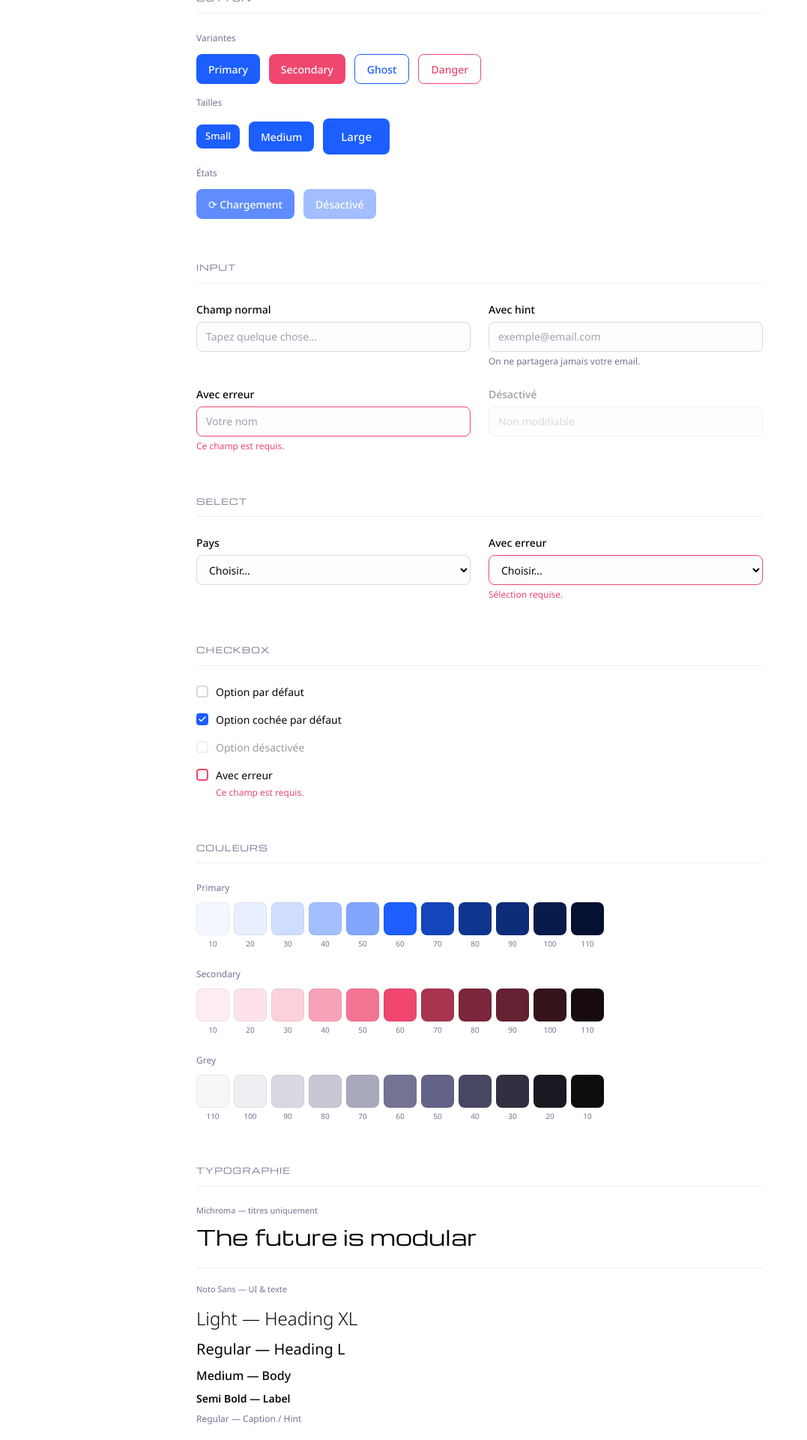
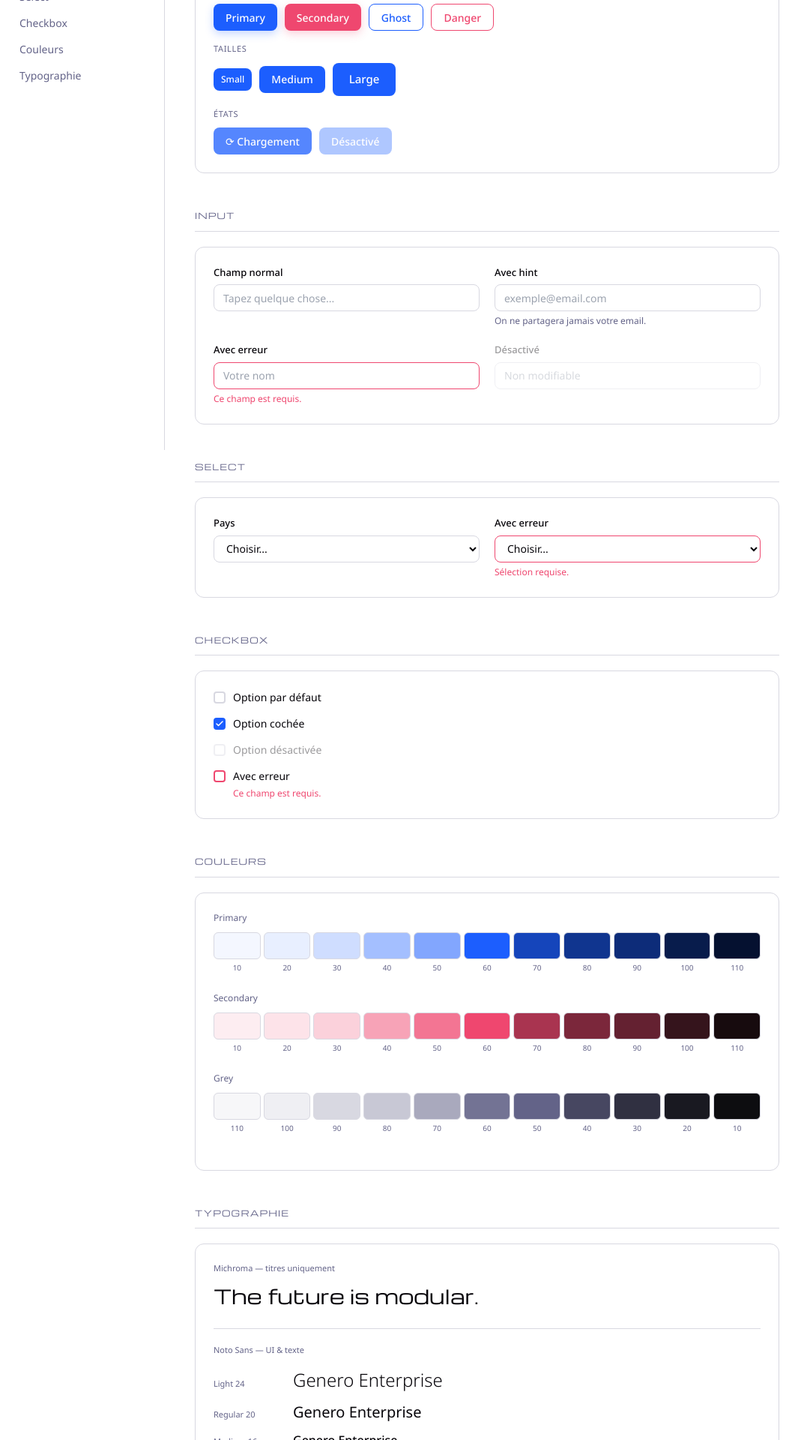
Before and after one commit to eloptb/nyra-ui, a Next.js app: page /preview in a window 1280 px wide. Shown: the part 200-2120 px from the top of the page at 75% size, without its empty margins (0-1077 px from the left). Built offline with nearby package versions, Linux system fonts and the light colour scheme.

Commit message:
improve preview page

```diff
--- a/app/preview/page.tsx
+++ b/app/preview/page.tsx
@@ -1,116 +1,173 @@
-export default function Preview() {
-  const primary = "#1C5EFE";
-  const secondary = "#EF476F";
-  const dark = "#07050A";
-  const grey60 = "#737394";
-  const grey90 = "#D8D8E1";
-  const grey100 = "#EFEFF3";
-  const grey110 = "#F7F7F9";
-  const light = "#FDFDFD";
+"use client";
+import { useState } from "react";
 
-  const btn = (bg: string, color: string, border?: string): React.CSSProperties => ({
-    display: "inline-flex", alignItems: "center", justifyContent: "center",
-    height: 40, padding: "0 16px", borderRadius: 8, fontSize: 14, fontWeight: 500,
-    cursor: "pointer", border: border ? `1px solid ${border}` : "none",
-    background: bg, color, fontFamily: "Noto Sans, system-ui, sans-serif",
-    transition: "all 150ms ease",
-  });
-
-  const inputStyle: React.CSSProperties = {
-    width: "100%", height: 40, borderRadius: 8, border: `1px solid ${grey90}`,
-    padding: "0 12px", fontSize: 14, fontFamily: "Noto Sans, system-ui, sans-serif",
-    background: light, color: dark, outline: "none", boxSizing: "border-box",
+const tokens = {
+  primary: "#1C5EFE",
+  primary20: "#E8EFFF",
+  primary30: "#CFDDFF",
+  primary70: "#1545BB",
+  secondary: "#EF476F",
+  secondary20: "#FDE3E9",
+  secondary70: "#A93450",
+  dark: "#07050A",
+  light: "#FDFDFD",
+  grey40: "#474761",
+  grey60: "#737394",
+  grey80: "#C8C8D5",
+  grey90: "#D8D8E1",
+  grey100: "#EFEFF3",
+  grey110: "#F7F7F9",
 };
 
-  const labelStyle: React.CSSProperties = {
-    fontSize: 14, fontWeight: 500, color: dark,
-    fontFamily: "Noto Sans, system-ui, sans-serif", marginBottom: 6, display: "block",
+type Theme = "light" | "dark";
+
+export default function Preview() {
+  const [theme, setTheme] = useState<Theme>("light");
+  const dark = theme === "dark";
+
+  const bg = dark ? "#0D0D10" : "#ffffff";
+  const bgSurface = dark ? "#191921" : tokens.grey110;
+  const bgCard = dark ? "#191921" : "#ffffff";
+  const text = dark ? tokens.light : tokens.dark;
+  const textMuted = dark ? "#737394" : "#636388";
+  const border = dark ? "#303041" : tokens.grey90;
+
+  const btnBase: React.CSSProperties = {
+    display: "inline-flex", alignItems: "center", justifyContent: "center",
+    height: 36, padding: "0 16px", borderRadius: 8, fontSize: 14, fontWeight: 500,
+    cursor: "pointer", border: "none", fontFamily: "Noto Sans, system-ui, sans-serif",
+    transition: "all 150ms ease", whiteSpace: "nowrap",
   };
 
-  const hintStyle: React.CSSProperties = { fontSize: 12, color: grey60, marginTop: 4 };
-  const errorStyle: React.CSSProperties = { fontSize: 12, color: secondary, marginTop: 4 };
-
-  const sectionTitle: React.CSSProperties = {
-    fontFamily: "Michroma, sans-serif", fontSize: 11, letterSpacing: "0.1em",
-    textTransform: "uppercase" as const, color: grey60, marginBottom: 24,
-    paddingBottom: 12, borderBottom: `1px solid ${grey100}`,
+  const inputBase: React.CSSProperties = {
+    height: 36, borderRadius: 8, border: `1px solid ${border}`,
+    padding: "0 12px", fontSize: 14, fontFamily: "Noto Sans, system-ui, sans-serif",
+    background: bgCard, color: text, outline: "none", width: "100%", boxSizing: "border-box",
   };
 
-  const section: React.CSSProperties = { marginBottom: 56 };
-  const row: React.CSSProperties = { display: "flex", flexWrap: "wrap" as const, gap: 12, alignItems: "center", marginBottom: 16 };
-  const subLabel: React.CSSProperties = { fontSize: 12, color: grey60, marginBottom: 12, marginTop: 8 };
+  const label: React.CSSProperties = {
+    fontSize: 13, fontWeight: 500, color: text, marginBottom: 6, display: "block",
+  };
+
+  const hint: React.CSSProperties = { fontSize: 12, color: textMuted, marginTop: 4 };
+  const error: React.CSSProperties = { fontSize: 12, color: tokens.secondary, marginTop: 4 };
+
+  const card: React.CSSProperties = {
+    background: bgCard, borderRadius: 12, border: `1px solid ${border}`,
+    padding: "24px", marginBottom: 12,
+  };
+
+  const sectionHead: React.CSSProperties = {
+    fontFamily: "Michroma, sans-serif", fontSize: 11, letterSpacing: "0.1em",
+    textTransform: "uppercase", color: textMuted, marginBottom: 20,
+    paddingBottom: 12, borderBottom: `1px solid ${border}`,
+  };
+
+  const row: React.CSSProperties = {
+    display: "flex", flexWrap: "wrap", gap: 10, alignItems: "center",
+  };
+
+  const sublabel: React.CSSProperties = {
+    fontSize: 11, color: textMuted, marginBottom: 10, marginTop: 16,
+    textTransform: "uppercase", letterSpacing: "0.06em",
+  };
 
   return (
-    <main style={{ fontFamily: "Noto Sans, system-ui, sans-serif", maxWidth: 820, margin: "0 auto", padding: "60px 32px", background: "#fff", minHeight: "100vh" }}>
-
-      {/* Fonts */}
-      <link rel="preconnect" href="https://fonts.googleapis.com" />
+    <div style={{ background: bg, minHeight: "100vh", fontFamily: "Noto Sans, system-ui, sans-serif" }}>
       <link href="https://fonts.googleapis.com/css2?family=Noto+Sans:wght@300;400;500;600&family=Michroma&display=swap" rel="stylesheet" />
 
-      {/* Header */}
-      <div style={{ marginBottom: 56 }}>
-        <h1 style={{ fontFamily: "Michroma, sans-serif", fontSize: 28, color: dark, margin: "0 0 8px" }}>Nyra UI</h1>
-        <p style={{ color: grey60, fontSize: 15, margin: 0 }}>Design system Genero Enterprise — aperçu des composants</p>
+      {/* Navbar */}
+      <nav style={{ borderBottom: `1px solid ${border}`, padding: "0 32px", height: 56, display: "flex", alignItems: "center", justifyContent: "space-between", position: "sticky", top: 0, background: bg, zIndex: 10 }}>
+        <div style={{ display: "flex", alignItems: "center", gap: 10 }}>
+          <div style={{ width: 28, height: 28, borderRadius: 6, background: `linear-gradient(135deg, ${tokens.primary}, ${tokens.secondary})` }} />
+          <span style={{ fontFamily: "Michroma, sans-serif", fontSize: 14, color: text }}>Nyra UI</span>
+          <span style={{ fontSize: 11, background: bgSurface, color: textMuted, padding: "2px 8px", borderRadius: 99, border: `1px solid ${border}` }}>v1.0</span>
+        </div>
+        <button
+          onClick={() => setTheme(dark ? "light" : "dark")}
+          style={{ ...btnBase, background: bgSurface, color: text, border: `1px solid ${border}`, height: 32, padding: "0 12px", fontSize: 12 }}
+        >
+          {dark ? "☀ Light" : "☾ Dark"}
+        </button>
+      </nav>
+
+      <div style={{ display: "grid", gridTemplateColumns: "220px 1fr", minHeight: "calc(100vh - 56px)" }}>
+
+        {/* Sidebar */}
+        <aside style={{ borderRight: `1px solid ${border}`, padding: "24px 16px", position: "sticky", top: 56, height: "calc(100vh - 56px)", overflowY: "auto" }}>
+          <p style={{ fontSize: 11, color: textMuted, textTransform: "uppercase", letterSpacing: "0.08em", marginBottom: 12 }}>Composants</p>
+          {["Button", "Input", "Select", "Checkbox", "Couleurs", "Typographie"].map((item) => (
+            <a key={item} href={`#${item.toLowerCase()}`} style={{ display: "block", padding: "6px 10px", borderRadius: 6, fontSize: 14, color: textMuted, textDecoration: "none", marginBottom: 2 }}>
+              {item}
+            </a>
+          ))}
+        </aside>
+
+        {/* Main */}
+        <main style={{ padding: "32px 40px", maxWidth: 860 }}>
+
+          {/* Button */}
+          <section id="button" style={{ marginBottom: 48 }}>
+            <p style={sectionHead}>Button</p>
+            <div style={card}>
+              <p style={sublabel}>Variantes</p>
+              <div style={row}>
+                <button style={{ ...btnBase, background: tokens.primary, color: tokens.light, boxShadow: `0 4px 12px rgba(28,94,254,0.25)` }}>Primary</button>
+                <button style={{ ...btnBase, background: tokens.secondary, color: tokens.light, boxShadow: `0 4px 12px rgba(239,71,111,0.25)` }}>Secondary</button>
+                <button style={{ ...btnBase, background: "transparent", color: tokens.primary, border: `1px solid ${tokens.primary}` }}>Ghost</button>
+                <button style={{ ...btnBase, background: "transparent", color: tokens.secondary, border: `1px solid ${tokens.secondary}` }}>Danger</button>
               </div>
 
-      {/* BUTTON */}
-      <div style={section}>
-        <p style={sectionTitle}>Button</p>
-
-        <p style={subLabel}>Variantes</p>
+              <p style={sublabel}>Tailles</p>
               <div style={row}>
-          <button style={btn(primary, light)}>Primary</button>
-          <button style={btn(secondary, light)}>Secondary</button>
-          <button style={btn("transparent", primary, primary)}>Ghost</button>
-          <button style={btn("transparent", secondary, secondary)}>Danger</button>
+                <button style={{ ...btnBase, height: 30, padding: "0 10px", fontSize: 12, background: tokens.primary, color: tokens.light }}>Small</button>
+                <button style={{ ...btnBase, background: tokens.primary, color: tokens.light }}>Medium</button>
+                <button style={{ ...btnBase, height: 44, padding: "0 22px", fontSize: 15, background: tokens.primary, color: tokens.light }}>Large</button>
               </div>
 
-        <p style={subLabel}>Tailles</p>
+              <p style={sublabel}>États</p>
               <div style={row}>
-          <button style={{ ...btn(primary, light), height: 32, padding: "0 12px", fontSize: 13 }}>Small</button>
-          <button style={btn(primary, light)}>Medium</button>
-          <button style={{ ...btn(primary, light), height: 48, padding: "0 24px", fontSize: 15 }}>Large</button>
-        </div>
-
-        <p style={subLabel}>États</p>
-        <div style={row}>
-          <button style={{ ...btn(primary, light), opacity: 0.7 }}>⟳ Chargement</button>
-          <button style={{ ...btn(primary, light), opacity: 0.4, cursor: "not-allowed" }} disabled>Désactivé</button>
+                <button style={{ ...btnBase, background: tokens.primary, color: tokens.light, opacity: 0.75 }}>⟳ Chargement</button>
+                <button style={{ ...btnBase, background: tokens.primary, color: tokens.light, opacity: 0.35, cursor: "not-allowed" }} disabled>Désactivé</button>
               </div>
             </div>
+          </section>
 
-      {/* INPUT */}
-      <div style={section}>
-        <p style={sectionTitle}>Input</p>
-        <div style={{ display: "grid", gridTemplateColumns: "1fr 1fr", gap: 24 }}>
+          {/* Input */}
+          <section id="input" style={{ marginBottom: 48 }}>
+            <p style={sectionHead}>Input</p>
+            <div style={card}>
+              <div style={{ display: "grid", gridTemplateColumns: "1fr 1fr", gap: 20 }}>
                 <div>
-            <span style={labelStyle}>Champ normal</span>
-            <input style={inputStyle} placeholder="Tapez quelque chose..." />
+                  <span style={label}>Champ normal</span>
+                  <input style={inputBase} placeholder="Tapez quelque chose..." />
                 </div>
                 <div>
-            <span style={labelStyle}>Avec hint</span>
-            <input style={inputStyle} placeholder="exemple@email.com" />
-            <p style={hintStyle}>On ne partagera jamais votre email.</p>
+                  <span style={label}>Avec hint</span>
+                  <input style={inputBase} placeholder="exemple@email.com" />
+                  <p style={hint}>On ne partagera jamais votre email.</p>
                 </div>
                 <div>
-            <span style={labelStyle}>Avec erreur</span>
-            <input style={{ ...inputStyle, borderColor: secondary }} placeholder="Votre nom" />
-            <p style={errorStyle}>Ce champ est requis.</p>
+                  <span style={label}>Avec erreur</span>
+                  <input style={{ ...inputBase, borderColor: tokens.secondary }} placeholder="Votre nom" />
+                  <p style={error}>Ce champ est requis.</p>
                 </div>
                 <div>
-            <span style={{ ...labelStyle, opacity: 0.4 }}>Désactivé</span>
-            <input style={{ ...inputStyle, opacity: 0.4, cursor: "not-allowed" }} placeholder="Non modifiable" disabled />
+                  <span style={{ ...label, opacity: 0.4 }}>Désactivé</span>
+                  <input style={{ ...inputBase, opacity: 0.4, cursor: "not-allowed" }} placeholder="Non modifiable" disabled />
                 </div>
               </div>
             </div>
+          </section>
 
-      {/* SELECT */}
-      <div style={section}>
-        <p style={sectionTitle}>Select</p>
-        <div style={{ display: "grid", gridTemplateColumns: "1fr 1fr", gap: 24 }}>
+          {/* Select */}
+          <section id="select" style={{ marginBottom: 48 }}>
+            <p style={sectionHead}>Select</p>
+            <div style={card}>
+              <div style={{ display: "grid", gridTemplateColumns: "1fr 1fr", gap: 20 }}>
                 <div>
-            <span style={labelStyle}>Pays</span>
-            <select style={{ ...inputStyle, paddingRight: 32 }}>
+                  <span style={label}>Pays</span>
+                  <select style={inputBase}>
                     <option>Choisir...</option>
                     <option>France</option>
                     <option>Belgique</option>
@@ -118,90 +175,101 @@ export default function Preview() {
                   </select>
                 </div>
                 <div>
-            <span style={labelStyle}>Avec erreur</span>
-            <select style={{ ...inputStyle, borderColor: secondary }}>
+                  <span style={label}>Avec erreur</span>
+                  <select style={{ ...inputBase, borderColor: tokens.secondary }}>
                     <option>Choisir...</option>
                     <option>Option A</option>
                     <option>Option B</option>
                   </select>
-            <p style={errorStyle}>Sélection requise.</p>
+                  <p style={error}>Sélection requise.</p>
                 </div>
               </div>
             </div>
+          </section>
 
-      {/* CHECKBOX */}
-      <div style={section}>
-        <p style={sectionTitle}>Checkbox</p>
-        <div style={{ display: "flex", flexDirection: "column", gap: 16 }}>
+          {/* Checkbox */}
+          <section id="checkbox" style={{ marginBottom: 48 }}>
+            <p style={sectionHead}>Checkbox</p>
+            <div style={card}>
+              <div style={{ display: "flex", flexDirection: "column", gap: 14 }}>
                 {[
                   { label: "Option par défaut", checked: false },
-            { label: "Option cochée par défaut", checked: true },
-          ].map(({ label, checked }) => (
-            <label key={label} style={{ display: "flex", alignItems: "center", gap: 10, cursor: "pointer", fontSize: 14, color: dark }}>
-              <div style={{ width: 16, height: 16, borderRadius: 4, border: checked ? `2px solid ${primary}` : `2px solid ${grey90}`, background: checked ? primary : light, display: "flex", alignItems: "center", justifyContent: "center", flexShrink: 0 }}>
-                {checked && <svg width="10" height="8" viewBox="0 0 10 8" fill="none"><path d="M1 4L3.5 6.5L9 1" stroke="white" strokeWidth="1.5" strokeLinecap="round" strokeLinejoin="round"/></svg>}
+                  { label: "Option cochée", checked: true },
+                ].map(({ label: l, checked }) => (
+                  <label key={l} style={{ display: "flex", alignItems: "center", gap: 10, cursor: "pointer", fontSize: 14, color: text }}>
+                    <div style={{ width: 16, height: 16, borderRadius: 4, border: checked ? `2px solid ${tokens.primary}` : `2px solid ${border}`, background: checked ? tokens.primary : "transparent", display: "flex", alignItems: "center", justifyContent: "center", flexShrink: 0 }}>
+                      {checked && <svg width="10" height="8" viewBox="0 0 10 8" fill="none"><path d="M1 4L3.5 6.5L9 1" stroke="white" strokeWidth="1.5" strokeLinecap="round" strokeLinejoin="round" /></svg>}
                     </div>
-              {label}
+                    {l}
                   </label>
                 ))}
-          <label style={{ display: "flex", alignItems: "center", gap: 10, cursor: "not-allowed", fontSize: 14, color: dark, opacity: 0.4 }}>
-            <div style={{ width: 16, height: 16, borderRadius: 4, border: `2px solid ${grey90}`, background: light, flexShrink: 0 }} />
+                <label style={{ display: "flex", alignItems: "center", gap: 10, cursor: "not-allowed", fontSize: 14, color: text, opacity: 0.4 }}>
+                  <div style={{ width: 16, height: 16, borderRadius: 4, border: `2px solid ${border}`, flexShrink: 0 }} />
                   Option désactivée
                 </label>
                 <div>
-            <label style={{ display: "flex", alignItems: "center", gap: 10, cursor: "pointer", fontSize: 14, color: dark }}>
-              <div style={{ width: 16, height: 16, borderRadius: 4, border: `2px solid ${secondary}`, background: light, flexShrink: 0 }} />
+                  <label style={{ display: "flex", alignItems: "center", gap: 10, fontSize: 14, color: text }}>
+                    <div style={{ width: 16, height: 16, borderRadius: 4, border: `2px solid ${tokens.secondary}`, flexShrink: 0 }} />
                     Avec erreur
                   </label>
-            <p style={{ ...errorStyle, marginLeft: 26 }}>Ce champ est requis.</p>
+                  <p style={{ ...error, marginLeft: 26 }}>Ce champ est requis.</p>
                 </div>
               </div>
             </div>
+          </section>
 
-      {/* COULEURS */}
-      <div style={section}>
-        <p style={sectionTitle}>Couleurs</p>
-
+          {/* Couleurs */}
+          <section id="couleurs" style={{ marginBottom: 48 }}>
+            <p style={sectionHead}>Couleurs</p>
+            <div style={card}>
               {[
                 { name: "Primary", colors: [["#F4F7FF","10"],["#E8EFFF","20"],["#CFDDFF","30"],["#A4BFFF","40"],["#82A6FE","50"],["#1C5EFE","60"],["#1545BB","70"],["#10358F","80"],["#0D2C79","90"],["#081C4C","100"],["#051130","110"]] },
                 { name: "Secondary", colors: [["#FDEDF1","10"],["#FDE3E9","20"],["#FBD1DB","30"],["#F7A3B7","40"],["#F37593","50"],["#EF476F","60"],["#A93450","70"],["#7B273B","80"],["#642131","90"],["#35141C","100"],["#170B0E","110"]] },
                 { name: "Grey", colors: [["#F7F7F9","110"],["#EFEFF3","100"],["#D8D8E1","90"],["#C8C8D5","80"],["#A9A9BD","70"],["#737394","60"],["#636388","50"],["#474761","40"],["#303041","30"],["#191921","20"],["#0D0D10","10"]] },
               ].map(({ name, colors }) => (
                 <div key={name} style={{ marginBottom: 24 }}>
-            <p style={{ fontSize: 12, color: grey60, marginBottom: 10 }}>{name}</p>
-            <div style={{ display: "flex", gap: 6, flexWrap: "wrap" as const }}>
-              {colors.map(([color, label]) => (
-                <div key={label} style={{ textAlign: "center" as const }}>
-                  <div style={{ width: 44, height: 44, borderRadius: 8, background: color, border: "1px solid rgba(0,0,0,0.06)" }} />
-                  <p style={{ fontSize: 10, color: grey60, margin: "4px 0 0" }}>{label}</p>
+                  <p style={{ fontSize: 12, color: textMuted, marginBottom: 10 }}>{name}</p>
+                  <div style={{ display: "flex", gap: 4 }}>
+                    {colors.map(([color, lbl]) => (
+                      <div key={lbl} style={{ flex: 1, textAlign: "center" }}>
+                        <div style={{ height: 36, borderRadius: 6, background: color, border: `1px solid ${border}` }} />
+                        <p style={{ fontSize: 10, color: textMuted, margin: "4px 0 0" }}>{lbl}</p>
                       </div>
                     ))}
                   </div>
                 </div>
               ))}
             </div>
+          </section>
 
-      {/* TYPO */}
-      <div style={section}>
-        <p style={sectionTitle}>Typographie</p>
-        <div style={{ display: "flex", flexDirection: "column" as const, gap: 20 }}>
-          <div>
-            <p style={{ fontSize: 11, color: grey60, marginBottom: 6 }}>Michroma — titres uniquement</p>
-            <p style={{ fontFamily: "Michroma, sans-serif", fontSize: 28, color: dark, margin: 0 }}>The future is modular</p>
+          {/* Typo */}
+          <section id="typographie" style={{ marginBottom: 48 }}>
+            <p style={sectionHead}>Typographie</p>
+            <div style={card}>
+              <div style={{ marginBottom: 24 }}>
+                <p style={{ fontSize: 11, color: textMuted, marginBottom: 8 }}>Michroma — titres uniquement</p>
+                <p style={{ fontFamily: "Michroma, sans-serif", fontSize: 26, color: text, margin: 0 }}>The future is modular.</p>
               </div>
-          <div style={{ borderTop: `1px solid ${grey100}`, paddingTop: 20 }}>
-            <p style={{ fontSize: 11, color: grey60, marginBottom: 12 }}>Noto Sans — UI & texte</p>
-            <div style={{ display: "flex", flexDirection: "column" as const, gap: 8 }}>
-              <p style={{ fontSize: 24, fontWeight: 300, margin: 0, color: dark }}>Light — Heading XL</p>
-              <p style={{ fontSize: 20, fontWeight: 400, margin: 0, color: dark }}>Regular — Heading L</p>
-              <p style={{ fontSize: 16, fontWeight: 500, margin: 0, color: dark }}>Medium — Body</p>
-              <p style={{ fontSize: 14, fontWeight: 600, margin: 0, color: dark }}>Semi Bold — Label</p>
-              <p style={{ fontSize: 12, fontWeight: 400, margin: 0, color: grey60 }}>Regular — Caption / Hint</p>
+              <div style={{ borderTop: `1px solid ${border}`, paddingTop: 20, display: "flex", flexDirection: "column", gap: 10 }}>
+                <p style={{ fontSize: 11, color: textMuted, marginBottom: 4 }}>Noto Sans — UI & texte</p>
+                {[
+                  { size: 24, weight: 300, label: "Light 24" },
+                  { size: 20, weight: 400, label: "Regular 20" },
+                  { size: 16, weight: 500, label: "Medium 16" },
+                  { size: 14, weight: 600, label: "Semi Bold 14" },
+                  { size: 12, weight: 400, label: "Caption 12" },
+                ].map(({ size, weight, label: l }) => (
+                  <div key={l} style={{ display: "flex", alignItems: "baseline", gap: 16 }}>
+                    <span style={{ fontSize: 11, color: textMuted, width: 90, flexShrink: 0 }}>{l}</span>
+                    <p style={{ fontSize: size, fontWeight: weight, color: text, margin: 0 }}>Genero Enterprise</p>
+                  </div>
+                ))}
               </div>
             </div>
+          </section>
+
+        </main>
       </div>
     </div>
-
-    </main>
   );
 }
```
Lines whose indentation alone changed are shown as unchanged.
